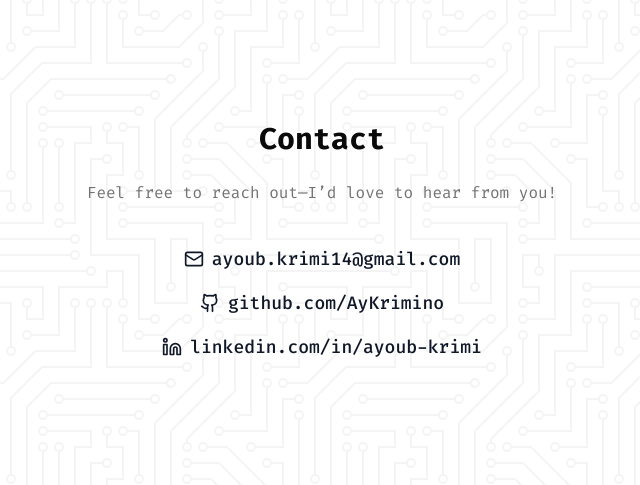
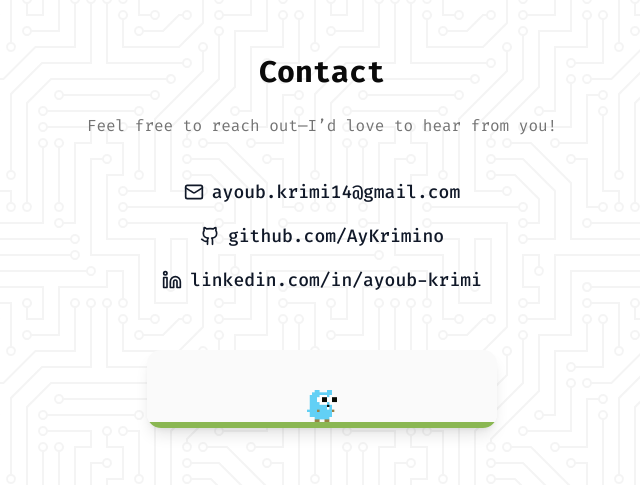
Before and after one commit to AyKrimino/portfolio, a Next.js app: page / in a window 1280 px wide. Shown: the part 3437-3922 px from the top of the page, without its empty margins (318-958 px from the left). Built offline with nearby package versions, Linux system fonts and the light colour scheme.

Commit message:
feat: add demo.gif gopher walking in contact section

```diff
--- a/src/components/ContactSection.tsx
+++ b/src/components/ContactSection.tsx
@@ -36,6 +36,11 @@ const ContactSection = () => {
           linkedin.com/in/ayoub-krimi
         </a>
       </div>
+      <img
+        src="/demo.gif"
+        alt="demo"
+        className="mx-auto mt-10 max-w-[260px] sm:max-w-[300px] lg:max-w-[350px] w-full h-auto rounded-xl shadow-lg object-contain"
+      />
     </section>
   );
 };
```
Lines whose indentation alone changed are shown as unchanged.
